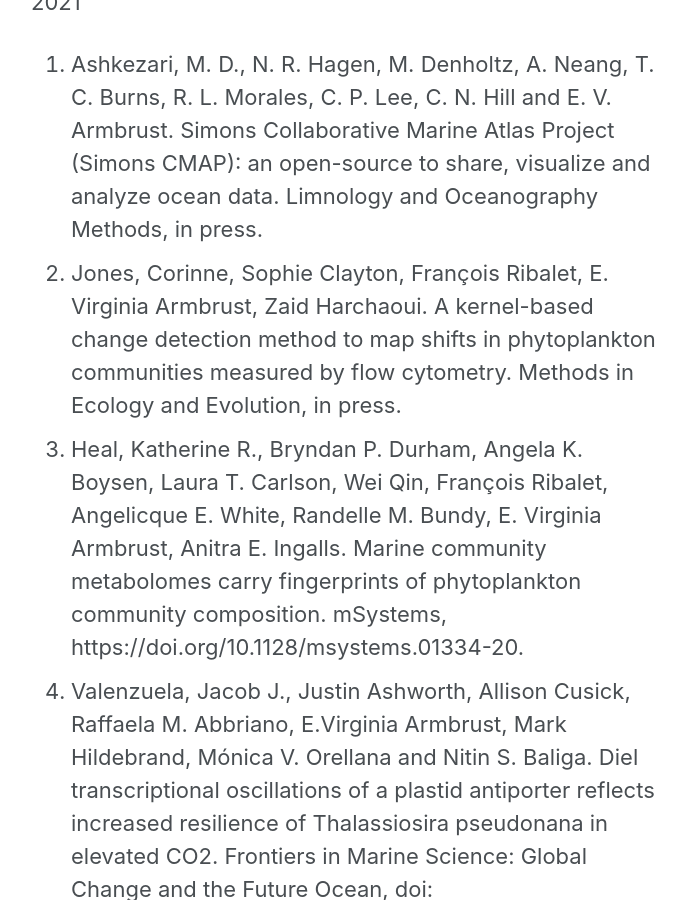
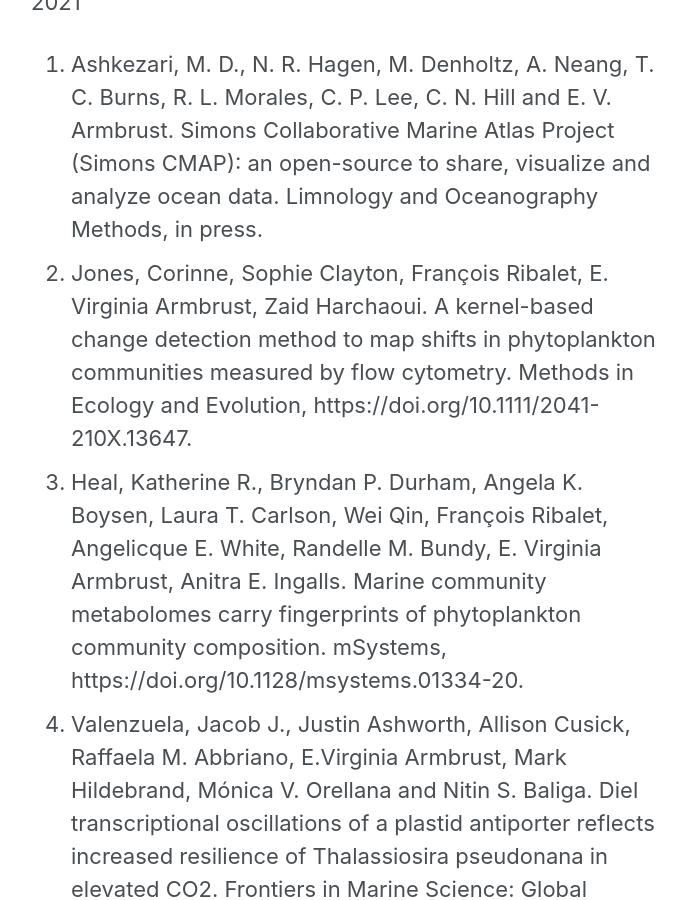
Before and after one commit to armbrustlab/armbrustlab.github.io, a Jekyll site: the page built from collections/_people/armbrust.md, in a window 1280 px wide and 900 px high, scrolled down 3177 px. Shown: the whole window, without its empty margins (291-976 px from the left). Built offline with Jekyll 4.4.1, drawn with Linux system fonts in a browser that asks for light colours; nearby versions of some CDN libraries.

Commit message:
Update armbrust.md

```diff
--- a/collections/_people/armbrust.md
+++ b/collections/_people/armbrust.md
@@ -42,7 +42,7 @@
 
 2021
 1. Ashkezari, M. D., N. R. Hagen, M. Denholtz, A. Neang, T. C. Burns, R. L. Morales, C. P. Lee, C. N. Hill and E. V. Armbrust.  Simons Collaborative Marine Atlas Project (Simons CMAP): an open-source to share, visualize and analyze ocean data.  Limnology and Oceanography Methods, in press.
-1. Jones, Corinne, Sophie Clayton, François Ribalet, E. Virginia Armbrust, Zaid Harchaoui.  A kernel-based change detection method to map shifts in phytoplankton communities measured by flow cytometry. Methods in Ecology and Evolution, in press.
+1. Jones, Corinne, Sophie Clayton, François Ribalet, E. Virginia Armbrust, Zaid Harchaoui.  A kernel-based change detection method to map shifts in phytoplankton communities measured by flow cytometry. Methods in Ecology and Evolution, https://doi.org/10.1111/2041-210X.13647.
 1. Heal, Katherine R., Bryndan P. Durham, Angela K. Boysen, Laura T. Carlson, Wei Qin, François Ribalet, Angelicque E. White, Randelle M. Bundy, E. Virginia Armbrust, Anitra E. Ingalls. Marine community metabolomes carry fingerprints of phytoplankton community composition. mSystems, https://doi.org/10.1128/msystems.01334-20.
 1. Valenzuela, Jacob J., Justin Ashworth, Allison Cusick, Raffaela M. Abbriano, E.Virginia Armbrust, Mark Hildebrand, Mónica V. Orellana and Nitin S. Baliga. Diel transcriptional oscillations of a plastid antiporter reflects increased resilience of Thalassiosira pseudonana in elevated CO2. Frontiers in Marine Science: Global Change and the Future Ocean, doi: 10.3389/fmars.2021.633225.
 1. van Tol, Helena M. and E. V. Armbrust.  Genome-scale metabolic model of the diatom Thalassiosira pseudonana highlights the importance of nitrogen and sulfur metabolism in redox balance. PLOS ONE, https://doi.org/10.1371/journal.pone.0241960.
```
